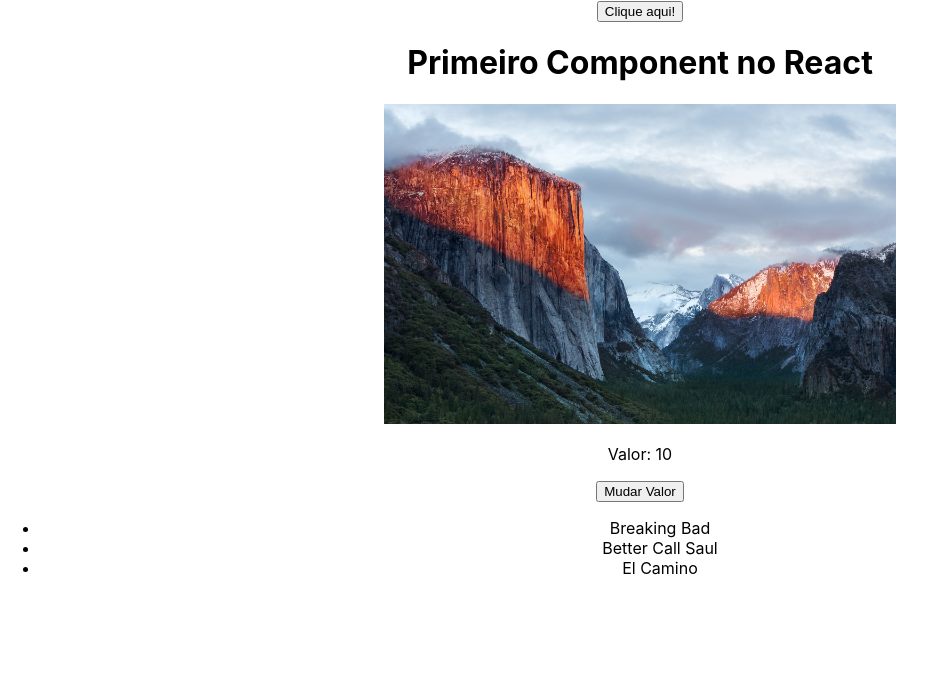
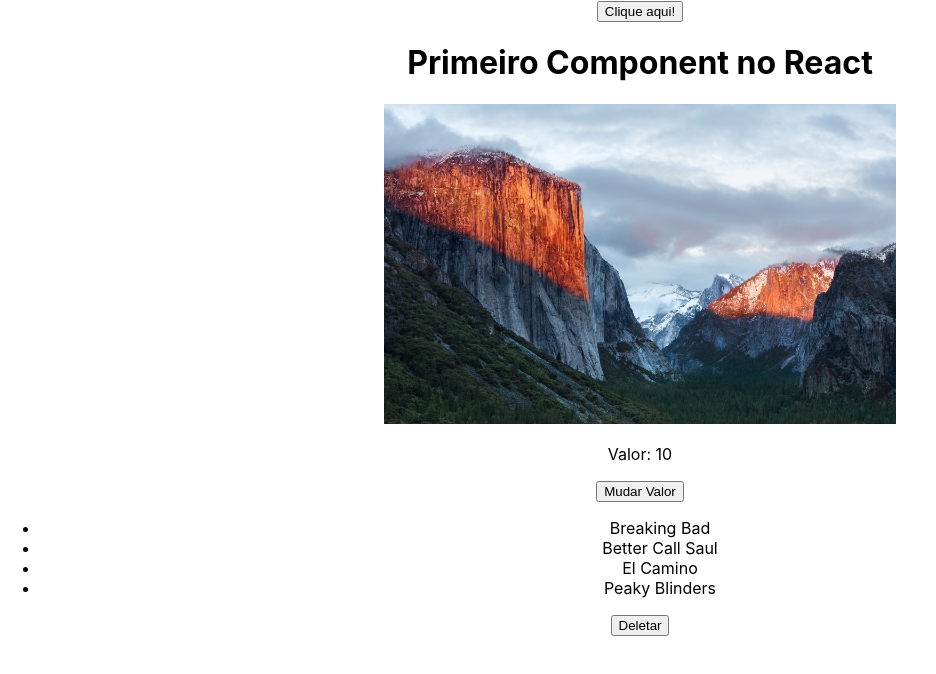
Before and after one commit to manell98/react-ts, a React (Create React App) app: page / in a window 1280 px wide. Shown: the top 674 px of the page, without its empty margins (0-936 px from the left). Built offline with nearby package versions, Linux system fonts and the light colour scheme.

Commit message:
removendo series de forma aleatoria

```diff
--- a/src/components/listRender/ListRender.tsx
+++ b/src/components/listRender/ListRender.tsx
@@ -1,17 +1,32 @@
 import { useState } from "react"
+import { SerieInterface } from "../../interfaces/Serie";
 
 const ListRender = () => {
-    const [listMovies] = useState(["Breaking Bad", "Better Call Saul", "El Camino"]);
+    const [series, setSeries] = useState([
+        { id: 0, nome: "Breaking Bad" },
+        { id: 1, nome: "Better Call Saul" },
+        { id: 2, nome: "El Camino" },
+        { id: 3, nome: "Peaky Blinders" }
+    ]);
+
+    const deleteRandomSerie = () => {
+        const randomNumber = Math.floor(Math.random() * 4);
+
+        setSeries((prevSerie: Array<SerieInterface>) => {
+            return prevSerie.filter((serie: SerieInterface) => randomNumber !== serie.id);
+        });
+    }
 
   return (
     <div>
         <ul>
             {
-                listMovies.map((movie: string, index: number) => (
-                    <li key={index}>{movie}</li>
+                series.map((serie: SerieInterface) => (
+                    <li key={serie.id}>{serie.nome}</li>
                 ))
             }
         </ul>
+        <button onClick={deleteRandomSerie}>Deletar</button>
     </div>
   )
 }
--- /dev/null
+++ b/src/interfaces/Serie.ts
@@ -0,0 +1,4 @@
+export interface SerieInterface {
+    id: number;
+    nome: string;
+}
```
